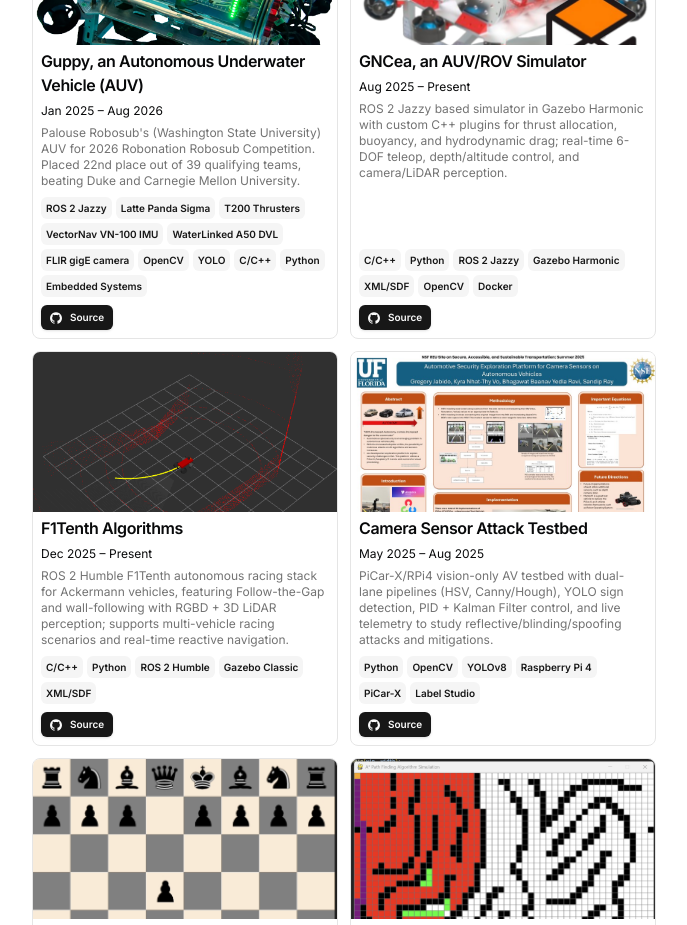
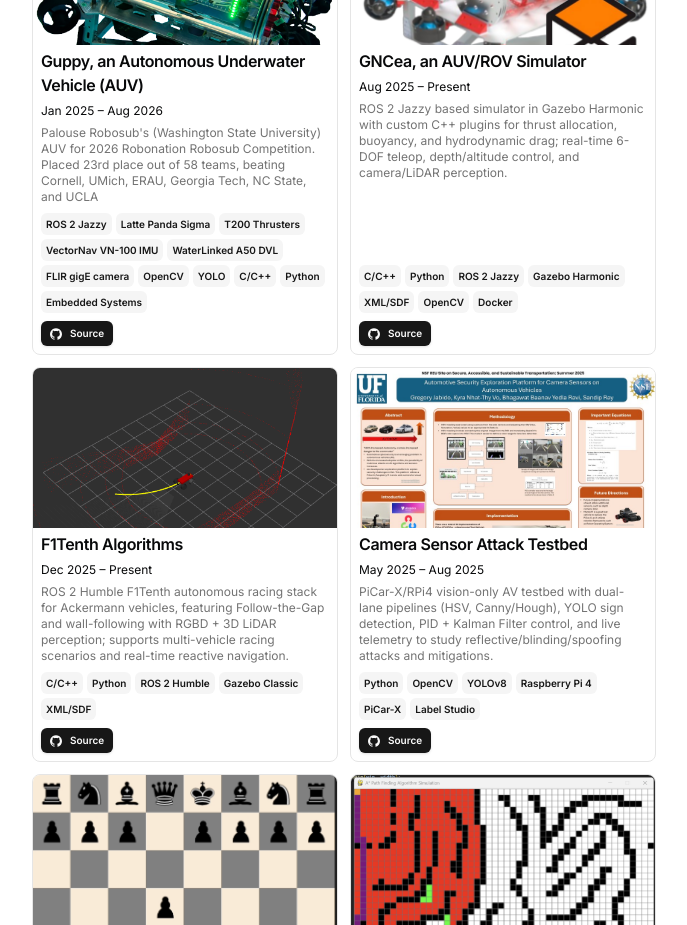
Before and after one commit to sangregoriokimpo/personalwebsite, a Next.js app: page / in a window 1280 px wide. Shown: the part 1760-2685 px from the top of the page, without its empty margins (296-983 px from the left). Built offline with nearby package versions, Linux system fonts and the light colour scheme.

Commit message:
feat: update placement

```diff
--- a/src/data/resume.tsx
+++ b/src/data/resume.tsx
@@ -199,7 +199,7 @@ export const DATA = {
       dates: "Jan 2025 – Aug 2026",
       active: true,
       description:
-        "Palouse Robosub's (Washington State University) AUV for 2026 Robonation Robosub Competition. Placed 22nd place out of 39 qualifying teams, beating Duke and Carnegie Mellon University.",
+        "Palouse Robosub's (Washington State University) AUV for 2026 Robonation Robosub Competition. Placed 23rd place out of 58 teams, beating Cornell, UMich, ERAU, Georgia Tech, NC State, and UCLA",
       technologies: [
         "ROS 2 Jazzy",
         "Latte Panda Sigma",
```
